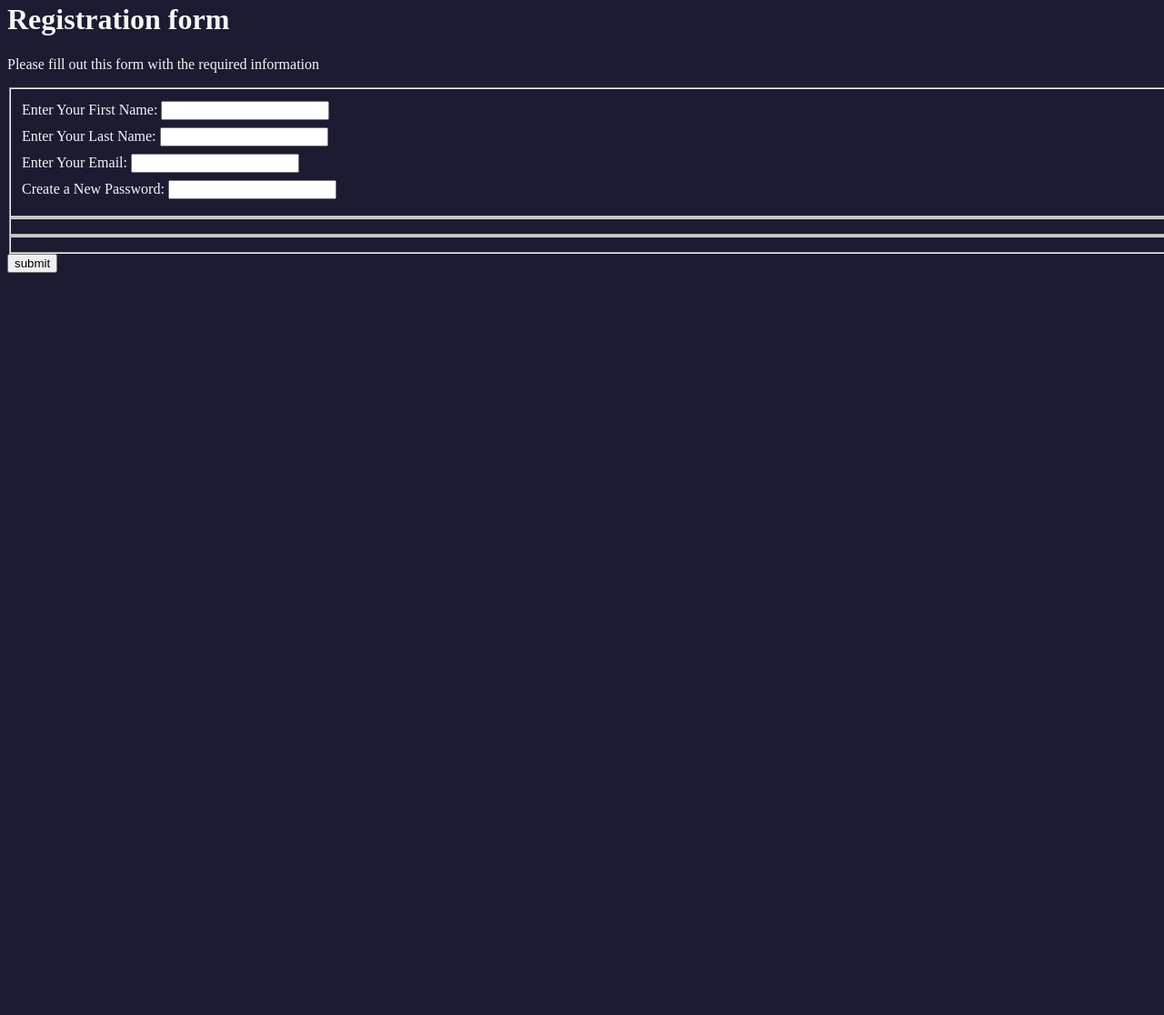
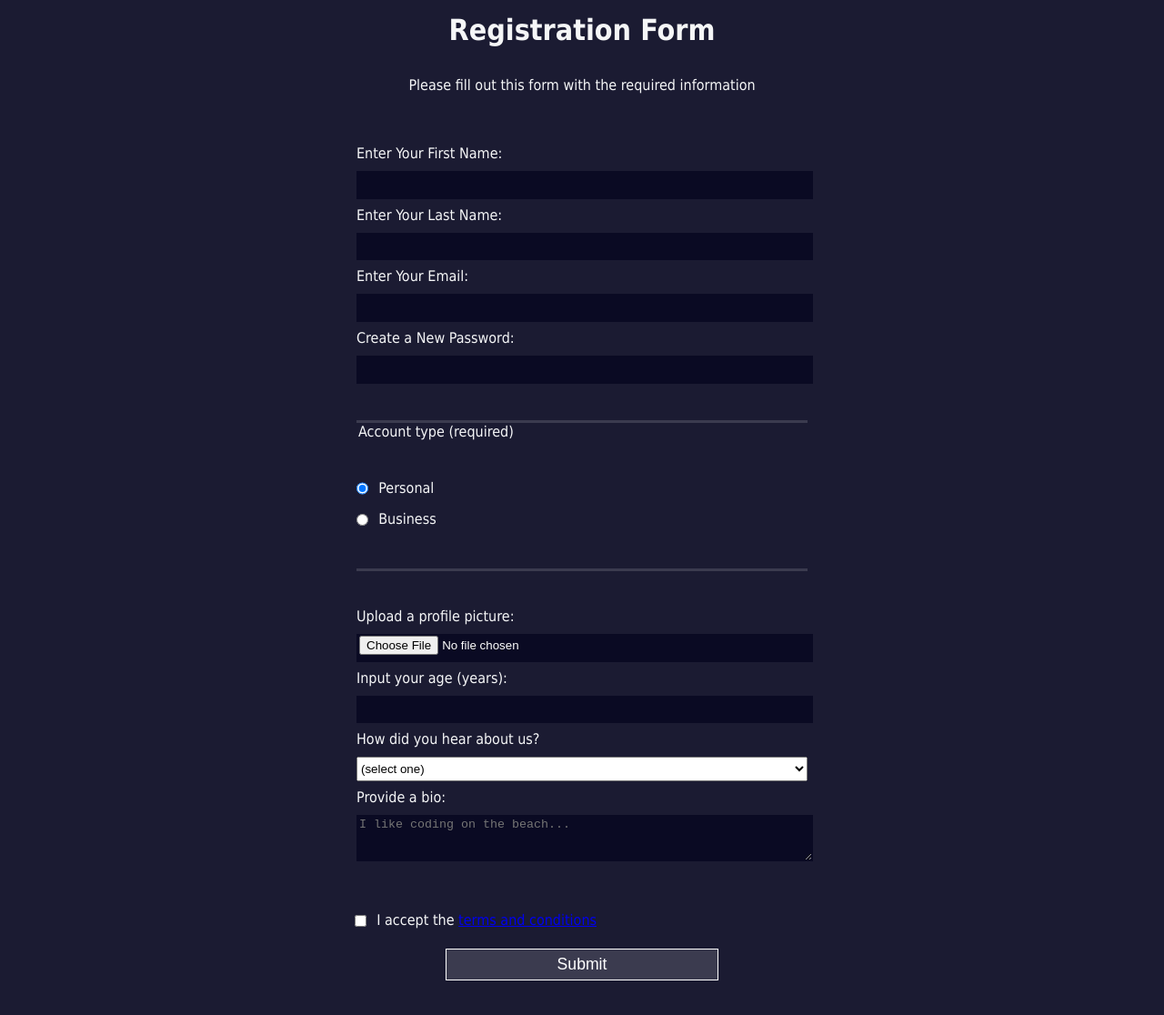
Before and after one commit to Izukamma/form, a plain HTML site: page index.html in a window 1280 px wide. Shown: the part 18-1134 px from the top of the page at 91% size. Before the commit the page ends 829 px from the top, so only its background shows below. Drawn offline with Linux system fonts and the light colour scheme.

Commit message:
12/12/2023 final

```diff
--- a/index.html
+++ b/index.html
@@ -2,24 +2,44 @@
 <html lang="en">
   <head>
     <meta charset="UTF-8">
-    <meta name="viewport" content="width=device-width, initial-scale=1.0">
     <title>Registration Form</title>
-    <link href="styles.css" rel="stylesheet">
+    <link rel="stylesheet" href="styles.css" />
   </head>
   <body>
-    <h1>Registration form</h1>
+    <h1>Registration Form</h1>
     <p>Please fill out this form with the required information</p>
-    <form method="post" action="'https://register-demo.freecodecamp.org">
+    <form method="post" action='https://register-demo.freecodecamp.org'>
       <fieldset>
-            <label for="first-name">Enter Your First Name: <input id="first-name" type="text"></label>
-            <label for="last-name">Enter Your Last Name: <input id="last-name" type="text"></label>
-            <label for="email">Enter Your Email: <input id="email" type="email"></label>
-            <label for="new-password">Create a New Password: <input id="new-password" type="password"></label>
+        <label for="first-name">Enter Your First Name: <input id="first-name" name="first-name" type="text" required /></label>
+        <label for="last-name">Enter Your Last Name: <input id="last-name" name="last-name" type="text" required /></label>
+        <label for="email">Enter Your Email: <input id="email" name="email" type="email" required /></label>
+        <label for="new-password">Create a New Password: <input id="new-password" name="new-password" type="password" pattern="[a-z0-5]{8,}" required /></label>
       </fieldset>
-        <fieldset></fieldset>
-        <fieldset></fieldset>
-        <input type="submit" value="submit">
+      <fieldset>
+        <legend>Account type (required)</legend>
+        <label for="personal-account"><input id="personal-account" type="radio" name="account-type" class="inline" checked /> Personal</label>
+        <label for="business-account"><input id="business-account" type="radio" name="account-type" class="inline" /> Business</label>
+      </fieldset>
+      <fieldset>
+        <label for="profile-picture">Upload a profile picture: <input id="profile-picture" type="file" name="file" /></label>
+        <label for="age">Input your age (years): <input id="age" type="number" name="age" min="13" max="120" /></label>
+        <label for="referrer">How did you hear about us?
+          <select id="referrer" name="referrer">
+            <option value="">(select one)</option>
+            <option value="1">freeCodeCamp News</option>
+            <option value="2">freeCodeCamp YouTube Channel</option>
+            <option value="3">freeCodeCamp Forum</option>
+            <option value="4">Other</option>
+          </select>
+        </label>
+        <label for="bio">Provide a bio:
+          <textarea id="bio" name="bio" rows="3" cols="30" placeholder="I like coding on the beach..."></textarea>
+        </label>
+      </fieldset>
+      <label for="terms-and-conditions">
+        <input class="inline" id="terms-and-conditions" type="checkbox" required name="terms-and-conditions" /> I accept the <a href="https://www.freecodecamp.org/news/terms-of-service/">terms and conditions</a>
+      </label>
+      <input type="submit" value="Submit" />
     </form>
-
   </body>
 </html>
--- a/styles.css
+++ b/styles.css
@@ -1,11 +1,76 @@
-body{
+body {
     width: 100%;
     height: 100vh;
+    margin: 0;
     background-color: #1b1b32;
     color: #f5f6f7;
-}
+    font-family: Tahoma;
+    font-size: 16px;
+  }
 
-label {
+  h1, p {
+    margin: 1em auto;
+    text-align: center;
+  }
+
+  form {
+    width: 60vw;
+    max-width: 500px;
+    min-width: 300px;
+    margin: 0 auto;
+    padding-bottom: 2em;
+  }
+
+  fieldset {
+    border: none;
+    padding: 2rem 0;
+    border-bottom: 3px solid #3b3b4f;
+  }
+
+  fieldset:last-of-type {
+    border-bottom: none;
+  }
+
+  label {
     display: block;
     margin: 0.5rem 0;
-}
+  }
+
+  input,
+  textarea,
+  select {
+    margin: 10px 0 0 0;
+    width: 100%;
+    min-height: 2em;
+  }
+
+  input, textarea {
+    background-color: #0a0a23;
+    border: 1px solid #0a0a23;
+    color: #ffffff;
+  }
+
+  .inline {
+    width: unset;
+    margin: 0 0.5em 0 0;
+    vertical-align: middle;
+  }
+
+  input[type="submit"] {
+    display: block;
+    width: 60%;
+    margin: 1em auto;
+    height: 2em;
+    font-size: 1.1rem;
+    background-color: #3b3b4f;
+    border-color: white;
+    min-width: 300px;
+  }
+
+  input[type="file"] {
+    padding: 1px 2px;
+  }
+
+  .inline{
+    display: inline;
+  }
```
Lines whose indentation alone changed are shown as unchanged.
